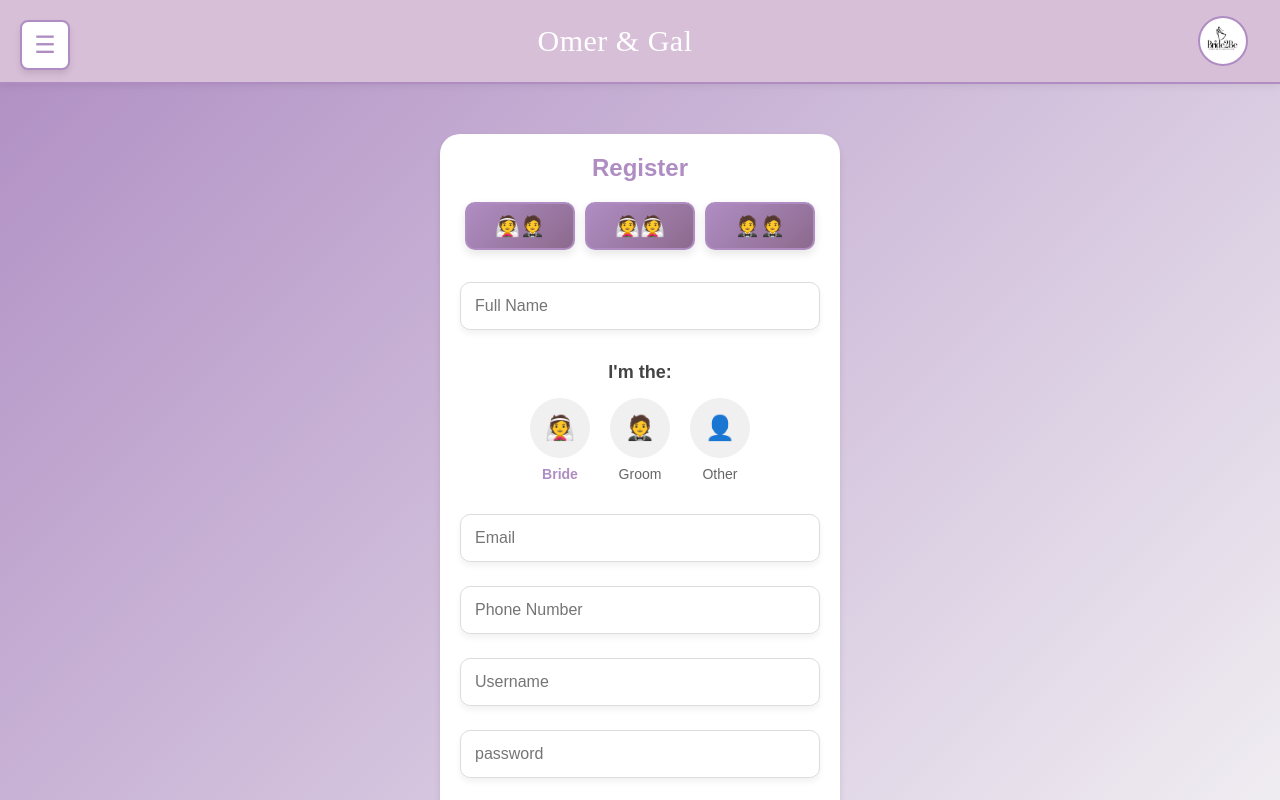
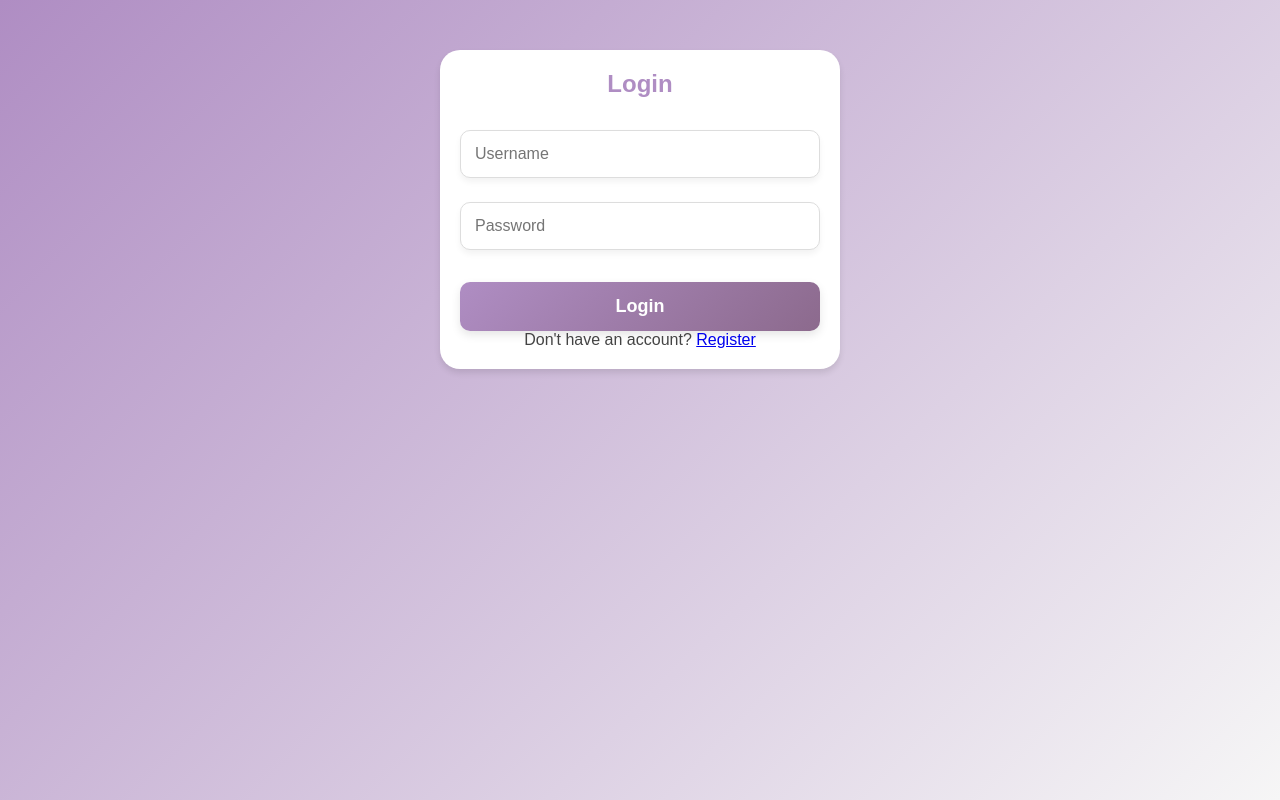
Before and after one commit to ArielFarhi/Bride2Be-Project, a React (Create React App) app in the folder client/: page / in a window 1280 px wide. Shown: the top 800 px of the page. Built offline with nearby package versions, Linux system fonts and the light colour scheme.

Commit message:
connect between login page to register page

```diff
--- a/client/src/components/App.jsx
+++ b/client/src/components/App.jsx
@@ -1,14 +1,34 @@
-import React from 'react';
-import { BrowserRouter as Router } from 'react-router-dom';
-import Header from './Header';
-import Signup from './Signup';
+// import React from 'react';
+// import { BrowserRouter as Router } from 'react-router-dom';
+// import Header from './Header';
+// import Signup from './Signup';
+// import Signin from './Signin';
+
+// function App() {
+//   return (
+//     <Router>
+//       <div className="App">
+//         {/* <Signup /> */}
+//         <Signin />
+//       </div>
+//     </Router>
+//   );
+// }
+
+// export default App;
+import React from "react";
+import { BrowserRouter as Router, Routes, Route } from "react-router-dom";
+import Signup from "./Signup";
+import Signin from "./Signin";
 
 function App() {
   return (
     <Router>
       <div className="App">
-        <Header />
-        <Signup />
+        <Routes>
+          <Route path="/" element={<Signin />} />
+          <Route path="/register" element={<Signup />} />
+        </Routes>
       </div>
     </Router>
   );
```
